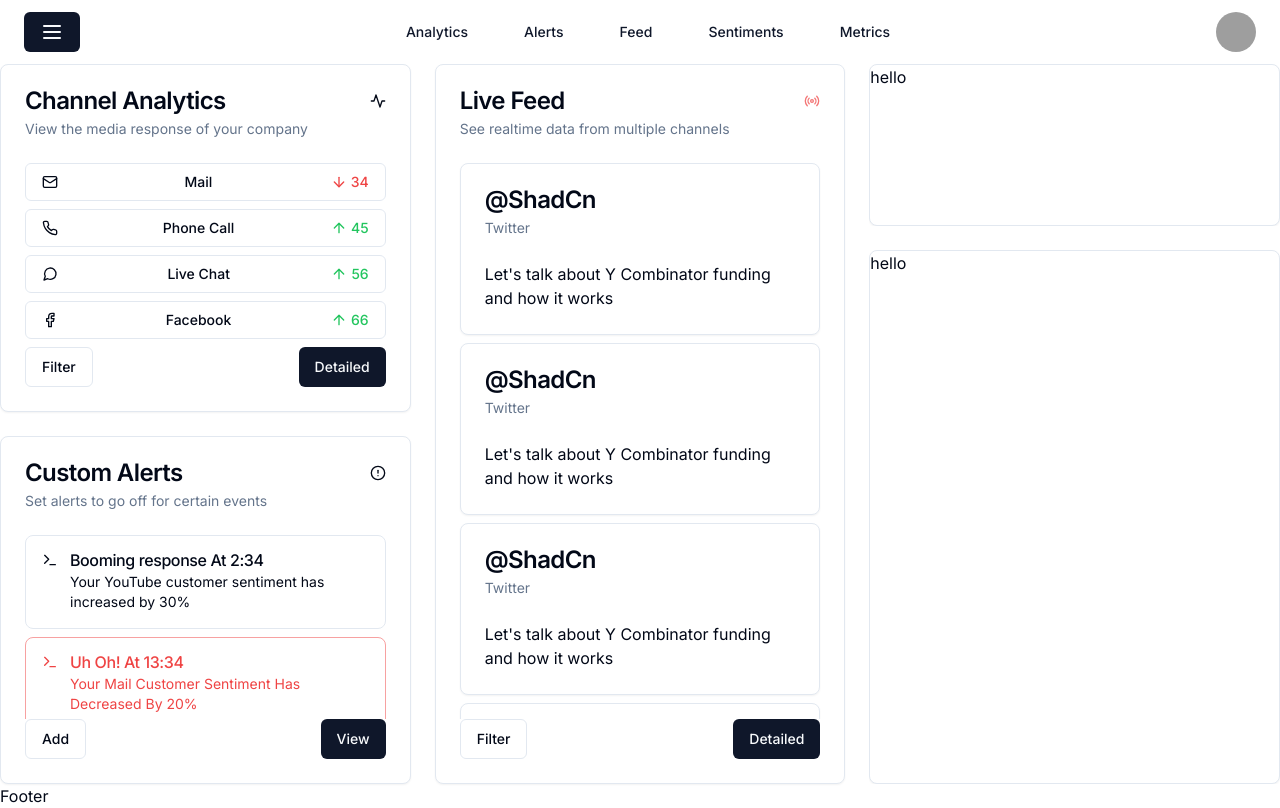
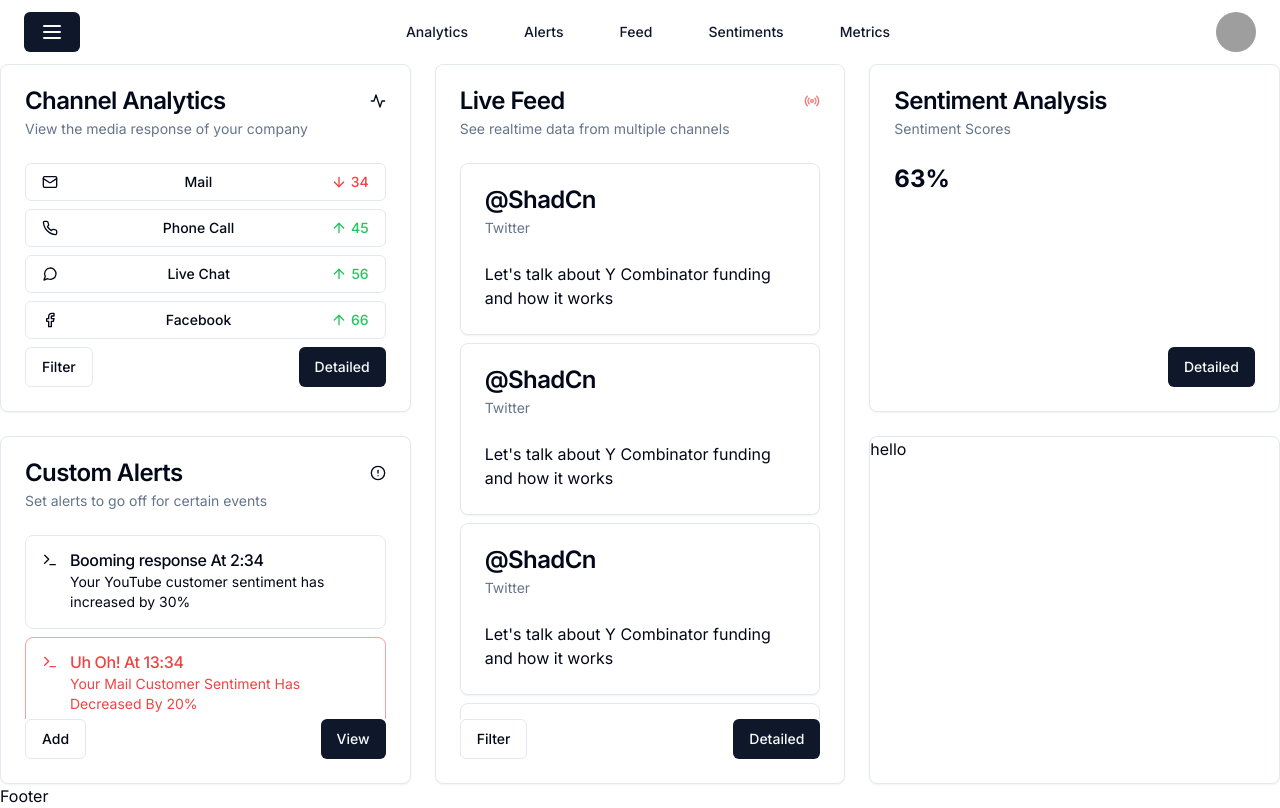
Before and after one commit to UmbrellaCrow612/real-time-customer-engagement-dashboard, a Next.js app: page / in a window 1280 px wide. Built offline with nearby package versions, Linux system fonts and the light colour scheme; grey boxes are pictures that could not be loaded.

Commit message:
added SentimentCircle start

```diff
--- a/src/app/page.tsx
+++ b/src/app/page.tsx
@@ -1,6 +1,7 @@
 import ChannelAnalytics from "@/components/HomeDashboard/ChannelAnalytics";
 import CustomAlerts from "@/components/HomeDashboard/CustomAlerts";
 import LiveFeed from "@/components/HomeDashboard/LiveFeed";
+import SentimentCircle from "@/components/HomeDashboard/SentimentCircle";
 import { Card } from "@/components/ui/card";
 
 export default function Home() {
@@ -9,10 +10,8 @@
       <ChannelAnalytics />
       <CustomAlerts />
       <LiveFeed />
-      <div className="h-[10rem] xl:h-auto xl:row-span-1 xl:col-span-1 overflow-auto">
-        <Card className="w-full h-full">hello</Card>
-      </div>
-      <div className="h-[30rem] xl:h-auto xl:row-span-3 xl:col-span-1 overflow-auto">
+      <SentimentCircle />
+      <div className="h-[20rem] xl:h-auto xl:row-span-2 xl:col-span-1 flex flex-col">
         <Card className="w-full h-full">hello</Card>
       </div>
     </div>
--- /dev/null
+++ b/src/components/HomeDashboard/SentimentCircle.tsx
@@ -0,0 +1,28 @@
+import { Button } from "../ui/button";
+import {
+  Card,
+  CardContent,
+  CardDescription,
+  CardFooter,
+  CardHeader,
+  CardTitle,
+} from "../ui/card";
+
+export default function SentimentCircle() {
+  return (
+    <>
+      <Card className="h-[20rem] xl:h-auto xl:row-span-2 xl:col-span-1 flex flex-col">
+        <CardHeader>
+          <CardTitle>Sentiment Analysis</CardTitle>
+          <CardDescription>Sentiment Scores</CardDescription>
+        </CardHeader>
+        <CardContent className="flex flex-col flex-grow gap-2 overflow-y-auto">
+          <span className="text-2xl font-bold">63%</span>
+        </CardContent>
+        <CardFooter className="justify-end">
+          <Button variant={"default"}>Detailed</Button>
+        </CardFooter>
+      </Card>
+    </>
+  );
+}
```
